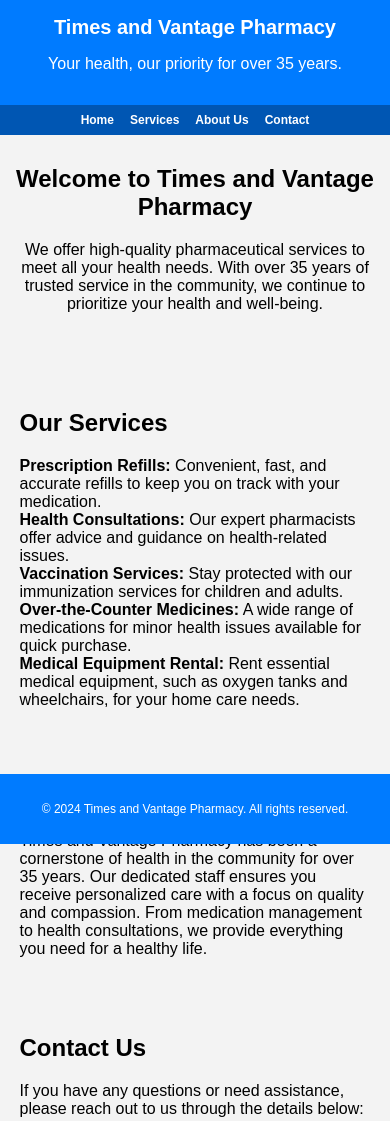
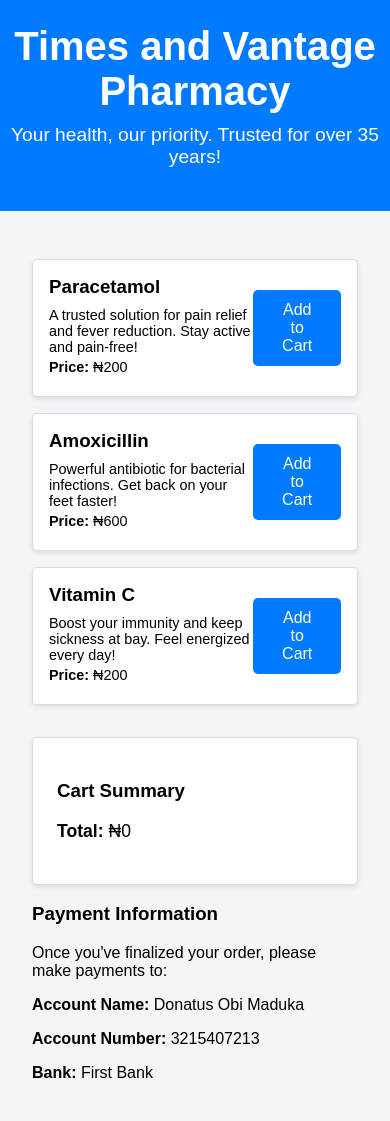
Before and after one commit to Officialelishaaa/Pharmacy-website-, a plain HTML site: page index.html in a window 390 px wide. Shown: the top 1121 px of the page. Drawn offline with Linux system fonts and the light colour scheme.

Commit message:
Add files via upload

```diff
--- a/index.html
+++ b/index.html
@@ -10,227 +10,154 @@
             font-family: Arial, sans-serif;
             margin: 0;
             padding: 0;
-            background-color: #f3f3f3;
+            background-color: #f4f4f9;
         }
         header {
             background-color: #007BFF;
             color: white;
+            padding: 1.5em 0;
             text-align: center;
-            padding: 1em 0;
         }
         header h1 {
             margin: 0;
+            font-size: 2.5em;
         }
-        nav {
+        header p {
+            font-size: 1.2em;
+            margin-top: 0.5em;
+        }
+        .container {
+            padding: 2em;
+            max-width: 900px;
+            margin: auto;
+        }
+        .product {
+            border: 1px solid #ddd;
+            border-radius: 5px;
+            padding: 1em;
+            margin: 1em 0;
+            background-color: white;
+            box-shadow: 0 2px 5px rgba(0, 0, 0, 0.1);
             display: flex;
-            justify-content: center;
+            justify-content: space-between;
+            align-items: center;
+        }
+        .product-info {
+            max-width: 70%;
+        }
+        .product-info h3 {
+            margin: 0 0 0.5em;
+        }
+        .product-info p {
+            margin: 0.3em 0;
+            font-size: 0.9em;
+        }
+        .product button {
+            background-color: #007BFF;
+            color: white;
+            border: none;
+            padding: 0.7em 1.5em;
+            cursor: pointer;
+            border-radius: 5px;
+            font-size: 1em;
+        }
+        .product button:hover {
             background-color: #0056b3;
-            padding: 0.5em 0;
         }
-        nav a {
-            color: white;
-            text-decoration: none;
-            margin: 0 15px;
-            font-weight: bold;
+        .cart-summary {
+            margin-top: 2em;
+            padding: 1.5em;
+            border: 1px solid #ddd;
+            border-radius: 5px;
+            background-color: white;
+            box-shadow: 0 2px 5px rgba(0, 0, 0, 0.1);
         }
-        section {
-            padding: 20px;
-            text-align: center;
-        }
-        .services, .about, .contact {
-            text-align: left;
-            margin: 20px auto;
-            width: 80%;
-            max-width: 800px;
-        }
-        .services ul, .about p {
+        .cart-summary ul {
             list-style: none;
             padding: 0;
         }
-        footer {
-            background-color: #007BFF;
-            color: white;
+        .cart-summary ul li {
+            margin: 0.5em 0;
+        }
+        .cart-summary p {
+            font-size: 1.1em;
+        }
+        .footer {
+            background-color: #f8f9fa;
+            padding: 1em;
             text-align: center;
-            padding: 1em 0;
-            position: fixed;
-            bottom: 0;
-            width: 100%;
-        }
-
-        /* Slideshow styles */
-        .slideshow-container {
-            max-width: 100%;
-            position: relative;
-            margin: auto;
-            overflow: hidden;
-        }
-        .mySlides {
-            display: none;
-            width: 100%;
-        }
-        .prev, .next {
-            cursor: pointer;
-            position: absolute;
-            top: 50%;
-            padding: 16px;
-            background-color: rgba(0, 0, 0, 0.5);
-            color: white;
-            border: none;
-            font-size: 18px;
-            transition: 0.3s;
-            user-select: none;
-        }
-        .prev {
-            left: 0;
-        }
-        .next {
-            right: 0;
-        }
-        .prev:hover, .next:hover {
-            background-color: rgba(0, 0, 0, 0.8);
-        }
-
-        /* Responsive Design */
-        @media (max-width: 768px) {
-            header h1 {
-                font-size: 24px;
-            }
-            nav a {
-                font-size: 14px;
-                margin: 0 10px;
-            }
-            section {
-                padding: 10px;
-            }
-            .services, .about, .contact {
-                width: 90%;
-                padding: 10px;
-            }
-        }
-
-        @media (max-width: 480px) {
-            header h1 {
-                font-size: 20px;
-            }
-            nav a {
-                font-size: 12px;
-                margin: 0 8px;
-            }
-            footer p {
-                font-size: 12px;
-            }
+            margin-top: 2em;
         }
     </style>
 </head>
 <body>
     <header>
         <h1>Times and Vantage Pharmacy</h1>
-        <p>Your health, our priority for over 35 years.</p>
+        <p>Your health, our priority. Trusted for over 35 years!</p>
     </header>
-    <nav>
-        <a href="#">Home</a>
-        <a href="#services">Services</a>
-        <a href="#about">About Us</a>
-        <a href="#contact">Contact</a>
-    </nav>
-
-    <section id="home">
-        <h2>Welcome to Times and Vantage Pharmacy</h2>
-        <p>We offer high-quality pharmaceutical services to meet all your health needs. With over 35 years of trusted service in the community, we continue to prioritize your health and well-being.</p>
-    </section>
-
-    <!-- Slideshow Section -->
-    <section id="slideshow">
-        <div class="slideshow-container">
-            <div class="mySlides">
-                <img src="https://via.placeholder.com/1200x400?text=Featured+Product+1" alt="Featured Product 1" style="width:100%">
+    <div class="container">
+        <!-- Product 1 -->
+        <div class="product">
+            <div class="product-info">
+                <h3>Paracetamol</h3>
+                <p>A trusted solution for pain relief and fever reduction. Stay active and pain-free!</p>
+                <p><strong>Price:</strong> ₦200</p>
             </div>
-            <div class="mySlides">
-                <img src="https://via.placeholder.com/1200x400?text=Featured+Service+2" alt="Featured Service 2" style="width:100%">
+            <button onclick="addToCart('Paracetamol', 200)">Add to Cart</button>
+        </div>
+        <!-- Product 2 -->
+        <div class="product">
+            <div class="product-info">
+                <h3>Amoxicillin</h3>
+                <p>Powerful antibiotic for bacterial infections. Get back on your feet faster!</p>
+                <p><strong>Price:</strong> ₦600</p>
             </div>
-            <div class="mySlides">
-                <img src="https://via.placeholder.com/1200x400?text=Discounted+Offer+3" alt="Discounted Offer 3" style="width:100%">
+            <button onclick="addToCart('Amoxicillin', 600)">Add to Cart</button>
+        </div>
+        <!-- Product 3 -->
+        <div class="product">
+            <div class="product-info">
+                <h3>Vitamin C</h3>
+                <p>Boost your immunity and keep sickness at bay. Feel energized every day!</p>
+                <p><strong>Price:</strong> ₦200</p>
             </div>
-
-            <a class="prev" onclick="plusSlides(-1)">&#10094;</a>
-            <a class="next" onclick="plusSlides(1)">&#10095;</a>
+            <button onclick="addToCart('Vitamin C', 200)">Add to Cart</button>
         </div>
-    </section>
-
-    <section id="services" class="services">
-        <h2>Our Services</h2>
-        <ul>
-            <li><strong>Prescription Refills:</strong> Convenient, fast, and accurate refills to keep you on track with your medication.</li>
-            <li><strong>Health Consultations:</strong> Our expert pharmacists offer advice and guidance on health-related issues.</li>
-            <li><strong>Vaccination Services:</strong> Stay protected with our immunization services for children and adults.</li>
-            <li><strong>Over-the-Counter Medicines:</strong> A wide range of medications for minor health issues available for quick purchase.</li>
-            <li><strong>Medical Equipment Rental:</strong> Rent essential medical equipment, such as oxygen tanks and wheelchairs, for your home care needs.</li>
-        </ul>
-    </section>
-
-    <section id="about" class="about">
-        <h2>About Us</h2>
-        <p>Times and Vantage Pharmacy has been a cornerstone of health in the community for over 35 years. Our dedicated staff ensures you receive personalized care with a focus on quality and compassion. From medication management to health consultations, we provide everything you need for a healthy life.</p>
-    </section>
-
-    <section id="contact" class="contact">
-        <h2>Contact Us</h2>
-        <p>If you have any questions or need assistance, please reach out to us through the details below:</p>
-        <ul>
-            <li><strong>Email:</strong> <a href="mailto:oelisha148@gmail.com">oelisha148@gmail.com</a></li>
-            <li><strong>Phone:</strong> 09012190234</li>
-        </ul>
-        <form onsubmit="return validateForm()">
-            <label for="name">Name:</label><br>
-            <input type="text" id="name" name="name" placeholder="Your Name" required><br><br>
-
-            <label for="email">Email:</label><br>
-            <input type="email" id="email" name="email" placeholder="Your Email" required><br><br>
-
-            <label for="message">Message:</label><br>
-            <textarea id="message" name="message" rows="4" placeholder="Your Message" required></textarea><br><br>
-
-            <input type="submit" value="Submit">
-        </form>
-    </section>
-
-    <footer>
-        <p>© 2024 Times and Vantage Pharmacy. All rights reserved.</p>
+        <!-- Cart Summary -->
+        <div class="cart-summary">
+            <h3>Cart Summary</h3>
+            <ul id="cart-items"></ul>
+            <p><strong>Total:</strong> ₦<span id="total-price">0</span></p>
+        </div>
+        <!-- Payment Information -->
+        <div>
+            <h3>Payment Information</h3>
+            <p>Once you've finalized your order, please make payments to:</p>
+            <p><strong>Account Name:</strong> Donatus Obi Maduka</p>
+            <p><strong>Account Number:</strong> 3215407213</p>
+            <p><strong>Bank:</strong> First Bank</p>
+        </div>
+    </div>
+    <footer class="footer">
+        <p>Contact us: oelisha148@gmail.com | 09012190234</p>
     </footer>
 
     <script>
-        // Slideshow functionality
-        let slideIndex = 0;
+        const cart = [];
+        let totalPrice = 0;
 
-        function showSlides() {
-            let slides = document.getElementsByClassName("mySlides");
-            for (let i = 0; i < slides.length; i++) {
-                slides[i].style.display = "none";
-            }
-            slideIndex++;
-            if (slideIndex > slides.length) { slideIndex = 1 }
-            slides[slideIndex - 1].style.display = "block";
-            setTimeout(showSlides, 2000); // Change slide every 2 seconds
-        }
+        function addToCart(product, price) {
+            cart.push({ product, price });
+            totalPrice += price;
 
-        function plusSlides(n) {
-            slideIndex += n;
-            let slides = document.getElementsByClassName("mySlides");
-            if (slideIndex > slides.length) { slideIndex = 1 }
-            if (slideIndex < 1) { slideIndex = slides.length }
-            showSlides();
-        }
+            // Update cart display
+            const cartItems = document.getElementById('cart-items');
+            const listItem = document.createElement('li');
+            listItem.textContent = `${product} - ₦${price}`;
+            cartItems.appendChild(listItem);
 
-        // Contact form validation
-        function validateForm() {
-            var name = document.getElementById("name").value;
-            var email = document.getElementById("email").value;
-            var message = document.getElementById("message").value;
-
-            if (name == "" || email == "" || message == "") {
-                alert("Please fill in all fields.");
-                return false;
-            }
+            // Update total price
+            document.getElementById('total-price').textContent = totalPrice;
         }
     </script>
 </body>
```
